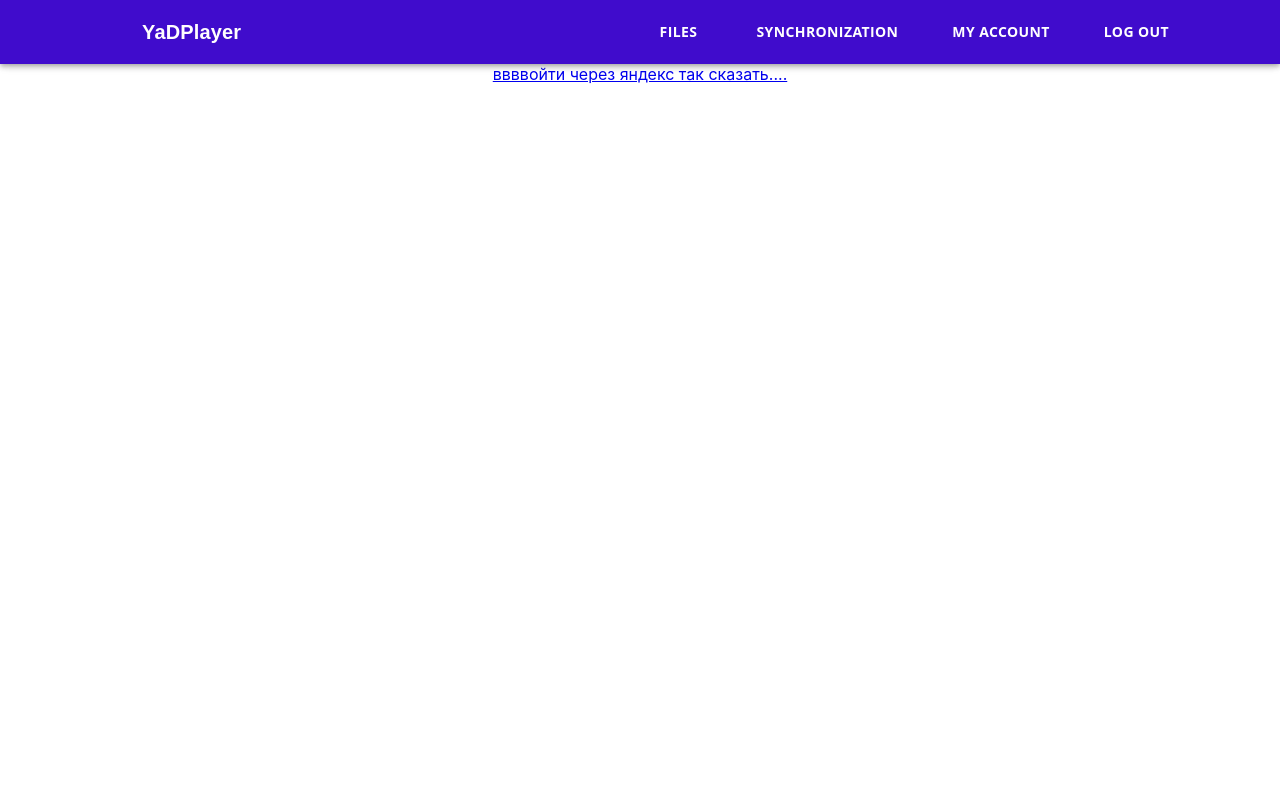
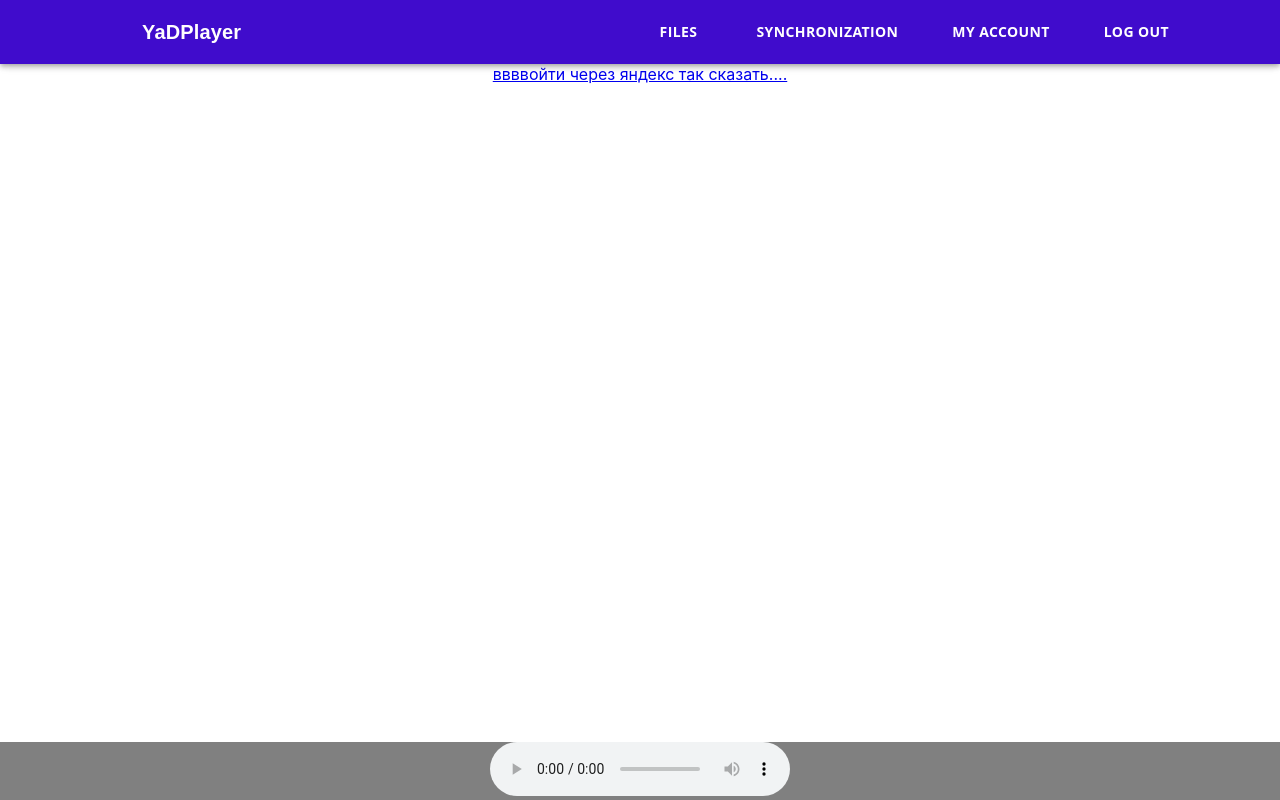
Before and after one commit to EgorLucky/ya-disk-player-front, a React (Create React App) app: page /user in a window 1280 px wide. Built offline with nearby package versions, Linux system fonts and the light colour scheme.

Commit message:
add AudioPlayer component, fixed path url parameter encoding

```diff
--- a/src/App.tsx
+++ b/src/App.tsx
@@ -6,6 +6,7 @@ import Header from './components/Header';
 import GetToken from './components/GetToken';
 import Logout from './components/Logout';
 import FileExplorer from './components/FileExplorer';
+import AudioPlayer from './components/AudioPlayer';
 
 async function getUserInfo() {
   const accessToken = localStorage.getItem("accessToken");
@@ -42,6 +43,10 @@ class App extends Component<any, any> {
     this.setState({userInfo: userInfo});
   }
 
+  setAudioUrl = (url: string) => {
+    this.setState({currentAudioUrl:url})
+  }
+
   render() {
     const userInfo = this.state?.userInfo;
     return (
@@ -68,7 +73,10 @@ class App extends Component<any, any> {
             </div>
           </Route>
           <Route path="/user/files">
-              {userInfo != null && <FileExplorer userInfo={userInfo} setAudioUrl={(s:any) => alert(s)}/>}
+              {userInfo != null && <FileExplorer userInfo={userInfo} setAudioUrl={this.setAudioUrl}/>}
+          </Route>
+          <Route path="/user">
+            <AudioPlayer url={this.state?.currentAudioUrl}/>
           </Route>
         </Router>
       </div>
--- /dev/null
+++ b/src/components/AudioPlayer.tsx
@@ -0,0 +1,21 @@
+import { Component } from 'react';
+
+class AudioPlayer extends Component<any, any> {
+  constructor(props: any){
+    super(props);
+  }
+
+  async componentDidMount(){
+
+  }
+
+  render() {
+    return (
+      <div style={{position: "fixed", width: "100%", bottom: "0%", backgroundColor: "grey"}}>
+        <audio autoPlay controls src={this.props?.url}/>
+      </div>
+    );
+  }
+}
+
+export default AudioPlayer;
--- a/src/components/FileExplorer.tsx
+++ b/src/components/FileExplorer.tsx
@@ -62,7 +62,7 @@ class FileExplorer extends Component<any, any> {
 
     const accessToken = localStorage.getItem("accessToken");
 
-    path = encodeURI(path);
+    path = encodeURIComponent(path);
     const response = await fetch("https://localhost:5001/file/getUrl?path=" + path, {
       headers:{
         "Authorization": "Bearer " + accessToken
```
